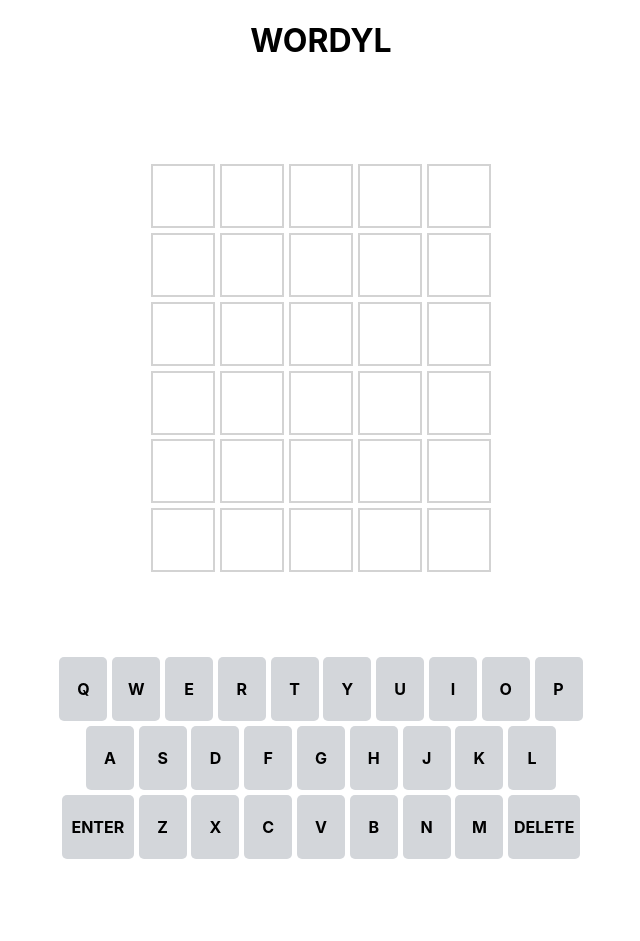
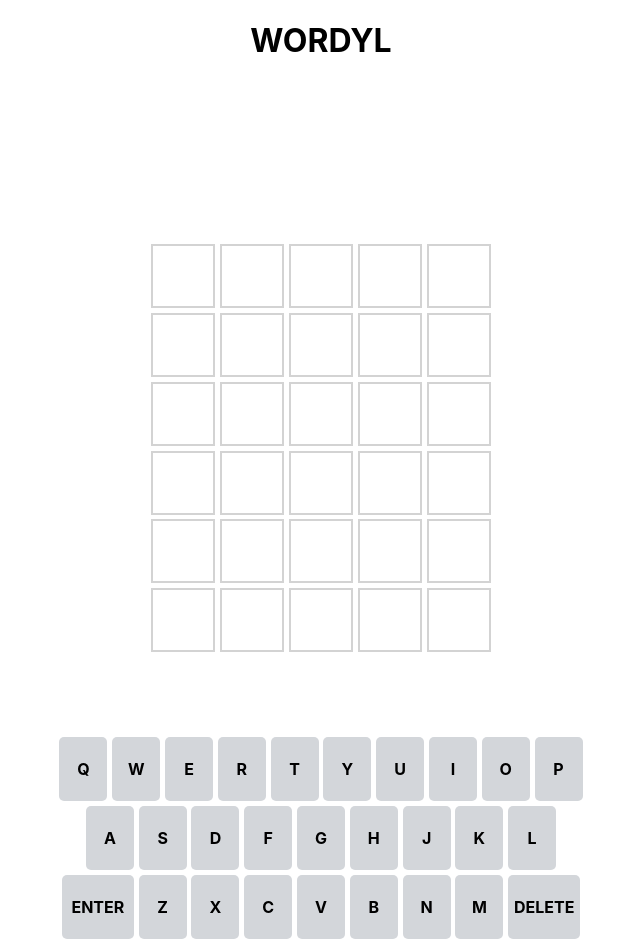
Before and after one commit to rahman95/wordle, a React (Vite) app: page / in a window 1280 px wide. Shown: the whole page, without its empty margins (319-959 px from the left). Before the commit the page ends 861 px from the top, so only its background shows below. Built offline with nearby package versions, Linux system fonts and the light colour scheme.

Commit message:
add toast support

```diff
--- a/src/App.jsx
+++ b/src/App.jsx
@@ -1,7 +1,7 @@
 import React, { useState, useEffect } from 'react';
 import dayjs from 'dayjs';
 import Header from './Header/Header';
-import Toast from './Toast/Toast';
+import ToastContainer from './Toast/ToastContainer';
 import GameBoard from './GameBoard/GameBoard';
 import Keyboard from './Keyboard/Keyboard';
 import WinLossOverlay from './WinLossOverlay/WinLossOverlay';
@@ -15,6 +15,7 @@ function App() {
   const [lettersUsed, setLettersUsed] = useState(new Set());
   const [currentGuess, setCurrentGuess] = useState('');
   const [guesses, setGuesses] = useState([]);
+  const [toastMessages, setToastMessages] = useState([]);
 
   useEffect(() => {
     const startDate = dayjs('2021-06-19'); // When WORDLE started
@@ -64,15 +65,29 @@ function App() {
     return false;
   };
 
+  const setToast = (message) => {
+    setToastMessages((prevMessages) => [...prevMessages, message]);
+    setTimeout(() => {
+      setToastMessages((prevMessages) => prevMessages.slice(0, -1));
+    }, 1500);
+  };
+
   const submitGuess = (guess) => {
+    if (currentGuess.length !== 5) {
+      setToast('Not enough letters!');
+      return;
+    }
+
     if (guesses.length === 6) {
       // Game Over
       return;
     }
+
     if (!isValid(guess)) {
-      console.log('NOT VALID WORD');
+      setToast('Not a valid word!');
       return;
     }
+
     setCurrentGuess('');
     handleSettingGuesses(guess);
     handleSettingLettersUsed(guess);
@@ -120,7 +135,7 @@ function App() {
   return (
     <div className={css.App}>
       <Header />
-      {/* <Toast message="Not a valid word!" /> */}
+      <ToastContainer toastMessages={toastMessages} />
       <GameBoard
         wordOfDay={wordOfDay}
         lettersUsed={Array.from(lettersUsed)}
--- a/src/App.module.css
+++ b/src/App.module.css
@@ -1,3 +1,5 @@
 .App {
+  display: flex;
   text-align: center;
+  flex-direction: column;
 }
--- a/src/GameBoard/GameBoard.module.css
+++ b/src/GameBoard/GameBoard.module.css
@@ -3,5 +3,6 @@
     justify-content: center;
     align-items: center;
     flex-direction: column;
-    padding: 5rem 0;
+    flex-grow: 1;
+    padding-bottom: 5rem;
 }
--- a/src/Keyboard/Keys/SubmitKey.jsx
+++ b/src/Keyboard/Keys/SubmitKey.jsx
@@ -4,10 +4,6 @@ import css from './Keys.module.css';
 
 function SubmitKey({ currentGuess, submitGuess }) {
   const handleClick = () => {
-    if (currentGuess.length !== 5) {
-      return;
-    }
-
     submitGuess(currentGuess);
   };
 
--- a/src/Toast/Toast.jsx
+++ b/src/Toast/Toast.jsx
@@ -1,5 +1,4 @@
-import React from 'react';
-import { useState } from 'react/cjs/react.development';
+import React, { useState } from 'react';
 
 import css from './Toast.module.css';
 
--- a/src/Toast/Toast.module.css
+++ b/src/Toast/Toast.module.css
@@ -1,28 +1,33 @@
+.toastContainer {
+  height: 10rem;
+  overflow: hidden;
+}
+
 .toast {
     display: flex;
+    position: relative;
     justify-content: center;
     align-items: center;
     max-width: 15rem;
     height: 2.5rem;
-    margin: auto;
-    border: 2px solid #d3d6da;
-    color: #000;
+    margin: 0.5rem auto;
+    color: #fff;
+    background-color: rgba(0, 0, 0, 0.76);;
     text-align: center;
-    border-radius: 1rem;
+    border-radius: 0.5rem;
     z-index: 1;
-    opacity: 0;
-    animation: fadeInOut 5s ease-in-out 1;
+    animation: shake 0.3s ease-in-out;
+
 }
 
-.text {
-    color: #535353
-}
-
-@keyframes fadeInOut {
-    0% {
-       opacity: 1;
+@keyframes shake {
+    0%, 100%{
+      left: 0px;
     }
-    75% {
-       opacity: 0;
+    20%, 80%{
+      left: -10px;
     }
- }
+    40%, 60%{
+      left: 10px;
+    }
+  }
--- /dev/null
+++ b/src/Toast/ToastContainer.jsx
@@ -0,0 +1,16 @@
+import React from 'react';
+import Toast from './Toast';
+
+import css from './Toast.module.css';
+
+function ToastContainer({ toastMessages }) {
+  return (
+    <div className={css.toastContainer}>
+      {toastMessages.map((message) => (
+        <Toast key={message} message={message} />
+      ))}
+    </div>
+  );
+}
+
+export default ToastContainer;
```
